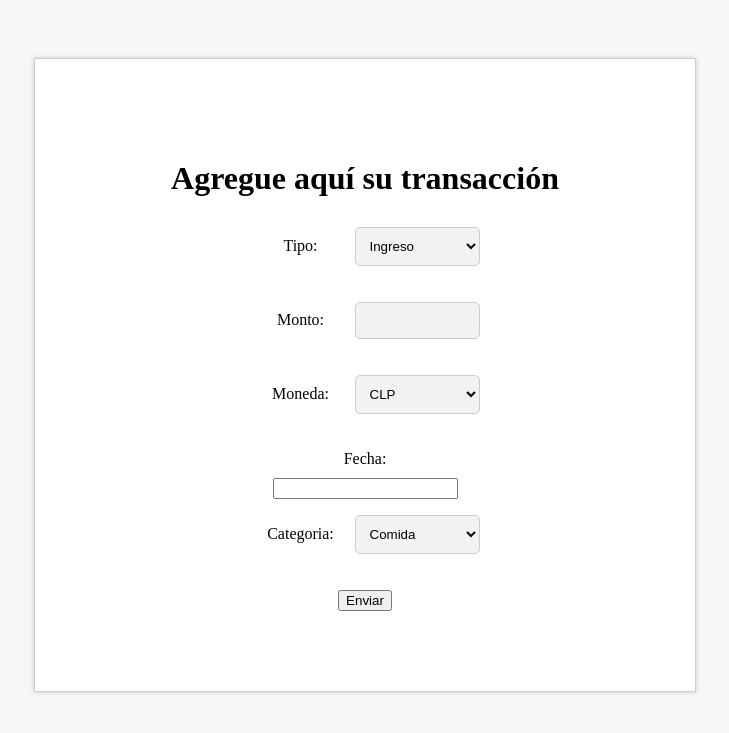
After one commit to lukasvaz/fork-Software-Engineering, a Django app: page /transaccion/ in a window 1280 px wide. The commit adds this page. Shown: the top 733 px of the page, without its empty margins (275-1004 px from the left). Run offline with Django 4.2, Linux system fonts and the light colour scheme.

Commit message:
usar forms de django

```diff
--- /dev/null
+++ b/igs/forms.py
@@ -0,0 +1,14 @@
+from django import forms
+
+class TransactionForm(forms.Form):
+    TIPO_CHOICES = [('ingreso', 'Ingreso'), ('gasto', 'Gasto')]
+    MONEDA_CHOICES = [('CLP', 'CLP'), ('USD', 'USD'), ('EUR', 'EUR')]
+    CATEGORIA_CHOICES = [('comida', 'Comida'), ('transporte', 'Transporte'),
+                         ('entretenimiento', 'Entretenimiento'), ('hogar', 'Hogar'),
+                         ('salud', 'Salud'), ('ropa', 'Ropa'), ('otros', 'Otros')]
+    tipo = forms.ChoiceField(choices=TIPO_CHOICES)
+    monto = forms.IntegerField()
+    moneda = forms.ChoiceField(choices=MONEDA_CHOICES)
+    fecha = forms.DateField()
+    categoria = forms.ChoiceField(choices=CATEGORIA_CHOICES)
+    widgets = {'fecha': forms.DateInput(attrs={'type': 'date'})}
--- a/igs/urls.py
+++ b/igs/urls.py
@@ -17,8 +17,10 @@ Including another URLconf
 from django.contrib import admin
 from django.urls import path
 from  igs.views import *
+
 urlpatterns = [
     path("",directions),
     path("admin/", admin.site.urls),
-    path("show/<str:template>",show)
+    path("show/<str:template>",show),
+    path('transaccion/', vista_form),
 ]
--- a/igs/views.py
+++ b/igs/views.py
@@ -1,6 +1,7 @@
 from django.http import  HttpResponse
 from django.template import Template,Context,loader
-
+from django.shortcuts import render
+from .forms import TransactionForm
 
 def directions(request):
     html = """<h3>Urls</h3>
@@ -16,8 +17,29 @@ def directions(request):
     return HttpResponse(html)
 
 
+def transaction(request):
+    if request.method == 'POST':
+        form = TransactionForm(request.POST)
+        if form.is_valid():
+            # Procesar el formulario aquí
+            tipo = form.cleaned_data['tipo']
+            monto = form.cleaned_data['monto']
+            moneda = form.cleaned_data['moneda']
+            fecha = form.cleaned_data['fecha']
+            categoria = form.cleaned_data['categoria']
+            # hacer algo con los datos (almacenar en base de datos)
+            # aca se puede renderizar un html que te diga que se envio bien el formulario
+            #return render(request, 'success.html')
+    else:
+        form = TransactionForm()
+    return render(request, 'transaccion.html', {'form': form})
+
 def show(request,template):
     template=loader.get_template(template)
     ctx={}
     rendered_template=template.render(ctx)
     return HttpResponse(rendered_template)
+
+def vista_form(request):
+    form = TransactionForm()
+    return render(request, 'transaccion.html', {'formulario': form})
--- /dev/null
+++ b/web_design/templates/formulario.html
@@ -0,0 +1,5 @@
+<form method="post">
+    {% csrf_token %}
+    {{ formulario.as_p }}
+    <button type="submit">Enviar</button>
+</form>
--- a/web_design/templates/transaccion.html
+++ b/web_design/templates/transaccion.html
@@ -76,43 +76,13 @@
           background-color: #1e90ff;
       }
     </style>
-	<script src="transaccion.js"></script>
 </head>
 <body>
     <div class="contenedor_form">
-      <h1>Agregue aquí su transacción</h1>
-      <br><br>
-      <form action="#" enctype="multipart/form-data">
-          <label for="tipo">Tipo:</label>
-          <select id="tipo" name="tipo">
-            <option value="ingreso">Ingreso</option>
-            <option value="gasto">Gasto</option>
-          </select>
-          <br>
-          <label for="monto">Monto:</label>
-          <input type="number" id="monto" name="monto">
-          <label for="moneda">Moneda:</label>
-			<select id="moneda" name="moneda">
-			<option value="CLP">CLP</option>
-			<option value="USD">USD</option>
-			<option value="EUR">EUR</option>
-			</select>
-          <label for="fecha">Fecha:</label>
-          <input type="date" id="fecha" name="fecha">
-          <br>
-          <label for="categoria">Categoría:</label>
-          <select id="categoria" name="categoria">
-            <option value="comida">Comida</option>
-            <option value="transporte">Transporte</option>
-            <option value="entretenimiento">Entretenimiento</option>
-            <option value="hogar">Hogar</option>
-            <option value="salud">Salud</option>
-            <option value="ropa">Ropa</option>
-            <option value="otros">Otros</option>
-          </select>
-          <br><br>
-          <input type="submit" value="Enviar">
-      </form>
+      {% block contenido %}
+        <h1>Agregue aquí su transacción</h1>
+        {% include "formulario.html" %}
+      {% endblock %}
     </div>
 
     <script>
```
